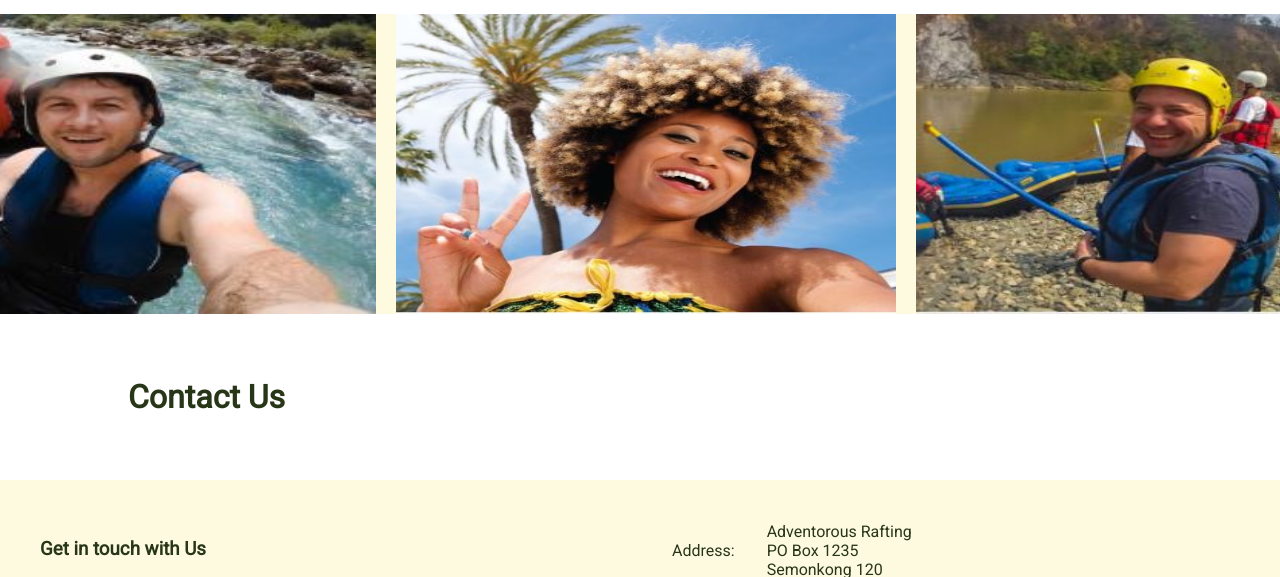
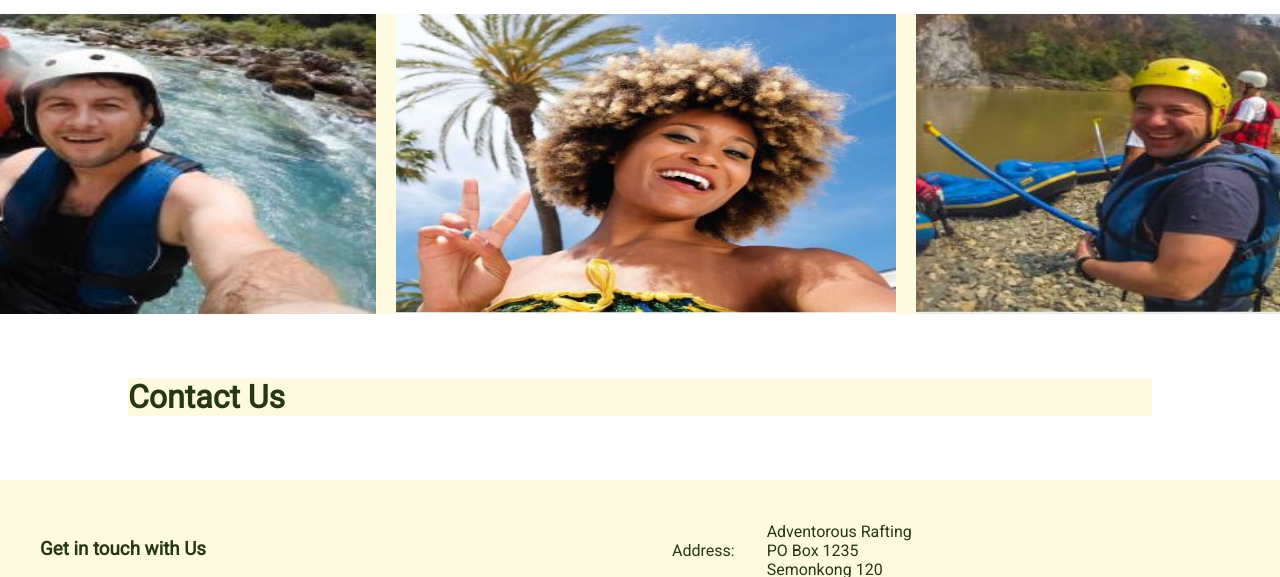
Before and after one commit to tlokotsi0/wdd130, a plain HTML site: page wwr/contact.html in a window 1280 px wide. Shown: the part 158-735 px from the top of the page. Drawn offline with Linux system fonts and the light colour scheme.

Commit message:
Backround colors

```diff
--- a/wwr/styles/rafting.css
+++ b/wwr/styles/rafting.css
@@ -262,6 +262,7 @@ footer ul{
 .container {
     width: 80%;
     margin: 5% auto;
+    background-color: #FEFAE0;
 }
 
 .contact-box {
```
